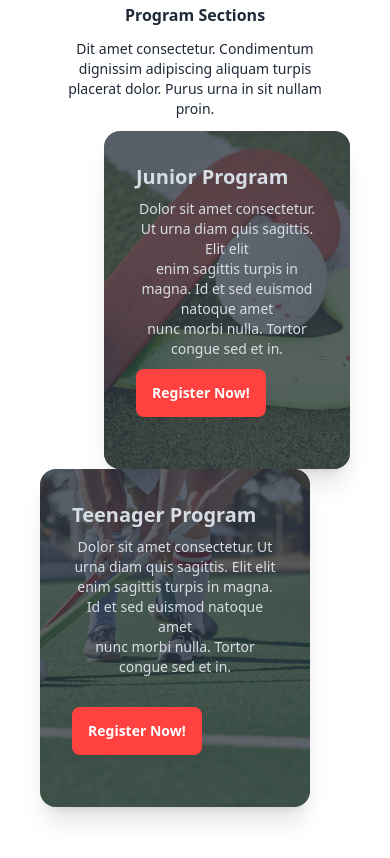
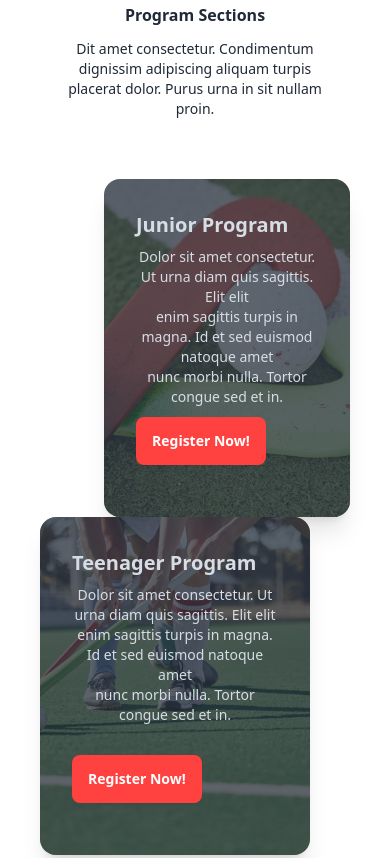
Before and after one commit to akterhossainctg/assignment-three, a plain HTML site: page index.html in a window 390 px wide. Shown: the part 1349-2207 px from the top of the page. Drawn offline with nearby package versions, Linux system fonts and the light colour scheme.

Commit message:
complited the assignment without responsive

```diff
--- a/index.html
+++ b/index.html
@@ -158,7 +158,7 @@
         </div>
 
         <!--program banner one-->
-       <div class=" grid grid-cols-1 lg:grid-cols-2">
+       <div class=" grid mt-12 grid-cols-1 lg:grid-cols-2">
         <div class="ml-16">
          <div class="card lg:w-[573px] h-[338px] bg-base-100 shadow-xl image-full">
           <figure><img src="./Images/2.png" alt="Shoes" /></figure>
```
